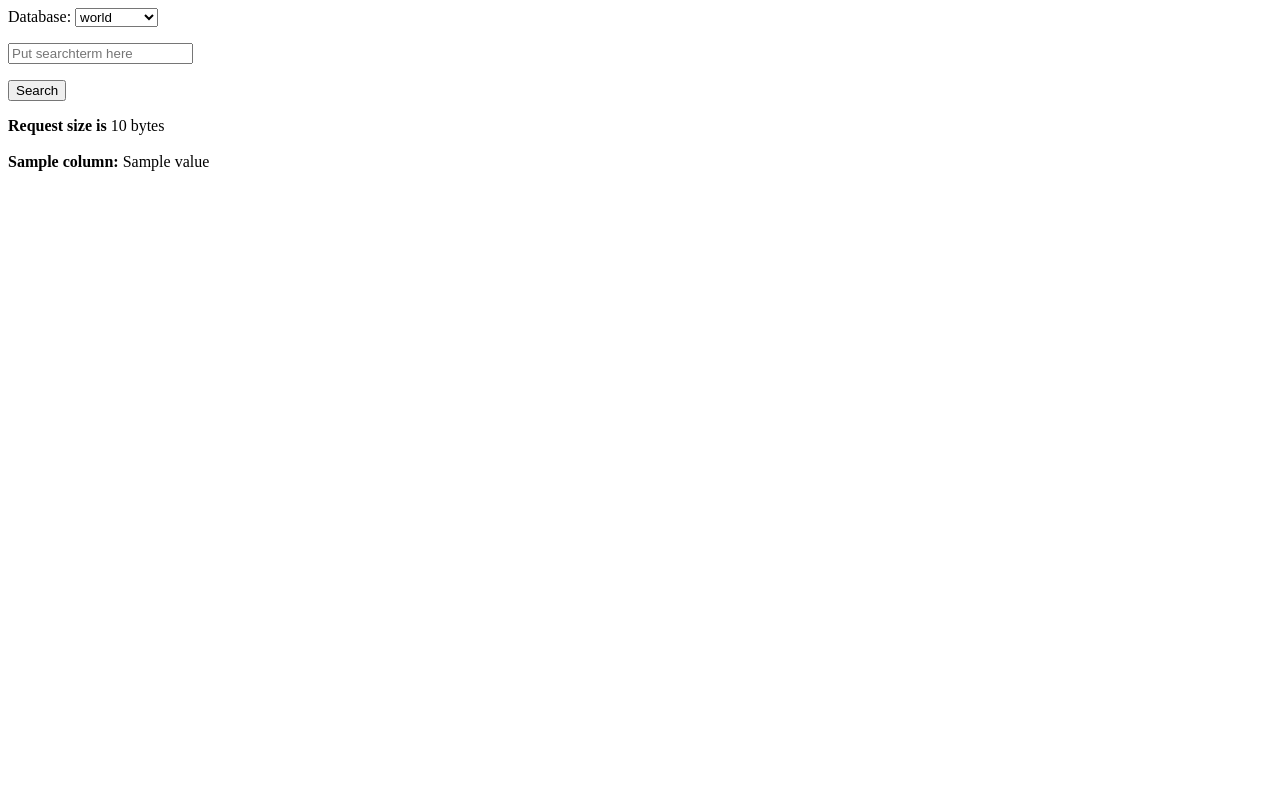
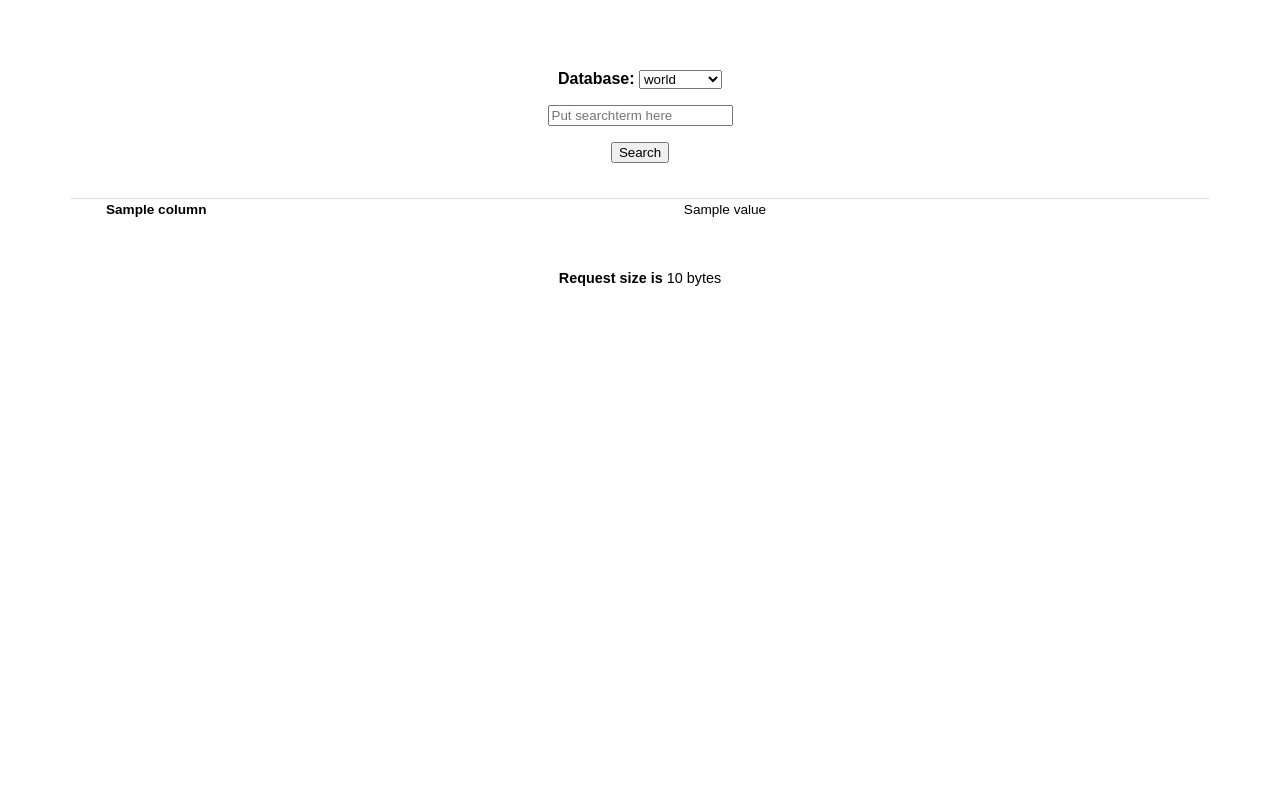
Before and after one commit to mann-brinson/INF551_DjangoApp, a Django app: template mysite/project/templates/project/selectdb.html in a window 1280 px wide. Run offline with Django 3.2, Linux system fonts and the light colour scheme; tables that the repository leaves empty hold one stand-in row (values such as "Sample post"); the template is opened without the code that fills it: values that come from a table or form of the project are taken from there, most other values are stand-ins (such as "Sample title", 1, 10 or a date in 2020).

Commit message:
first stab at making the results layout look nice: fonts, tables, spacing

```diff
--- a/mysite/project/templates/project/selectdb.html
+++ b/mysite/project/templates/project/selectdb.html
@@ -1,10 +1,50 @@
+<html>
+<head>
+	<style>
+		body {font-family: "Arial", Helvetica, sans-serif;}
+
+		div.dbbox {margin-top: 70px; margin-bottom: 10px;}
+		div.reqsize {font-size: 90%; margin-top: 50px; text-align: center;}
+
+		.Table {display: table; width:90%; font-size:85%;}
+		.TableRow {display: table-row;}
+		.TableCellLeft {display: table-cell; padding:3px 10px; width:150px;}
+		.TableCellRight {display: table-cell; padding:3px 10px;}
+		.EmptyTableCell {display: table-cell; height:20px; border-bottom: 1px solid #ddd;}
+
+	</style>
+</head>
+
+<body>
 <!-- Form used for collecting user search -->
-<form action='.' method='POST'>{% csrf_token %}
-    {{ form.as_p }}
+<div class=dbbox><center><strong><form action='.' method='POST'>{% csrf_token %}
+    {{ form.as_p }} </strong>
     <input type='submit' value='Search' />
-</form>
+</form></center></div>
+
+<!-- Display the results, if available -->
+<center><div class="Table">
+	{% for row in results %}
+		<div class="TableRow"><div class="EmptyTableCell"></div><div class="EmptyTableCell"></div></div>
+		{% for column, value in row.items %}
+			<div class="TableRow">
+				<div class="TableCellLeft"><strong>{{ column }}</strong></div>
+				<div class="TableCellRight">{% if column in foreign_keys %}
+					<a href="http://127.0.0.1:8000/project/{{ form_db }}/{{ form_searchterm }}/{{ column }}&{{ value }}"> {{ value }} </a>
+				{% else %}
+					{{ value }}
+				{% endif %}</div>
+			</div>
+	{% endfor %}
+{% endfor %}
+</div>
+</center>
+
+
 
 <!-- Display the search payload - if available -->
+<div class=reqsize>
+<p>
 {% if size_bytes %}
 	<strong>Request size is </strong>{{ size_bytes }} bytes
 {% elif size_kb %}
@@ -12,15 +52,7 @@
 {% elif size_mb %}
 	<strong>Request size is </strong>{{ size_mb }} MB
 {% endif %}
-
-<!-- Display the results, if available -->
-{% for row in results %}
-	<br>{% for column, value in row.items %}
-		<br><strong>{{ column }}:</strong>
-			{% if column in foreign_keys %}
-				<a href="http://127.0.0.1:8000/project/{{ form_db }}/{{ form_searchterm }}/{{ column }}&{{ value }}"> {{ value }} </a>
-			{% else %}
-				{{ value }}
-			{% endif %}
-	{% endfor %}
-{% endfor %}
+</p>
+</div>
+</body>
+</html>
```
